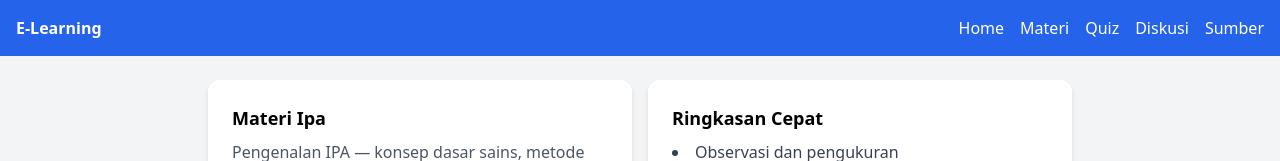
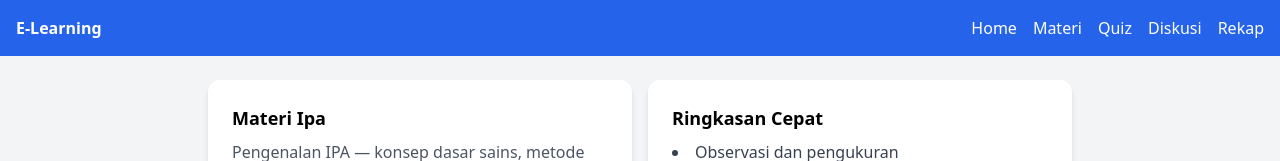
Before and after one commit to R1ddler11/lkpd6, a plain HTML site: page index.html in a window 1280 px wide. Shown: the top 161 px of the page. Drawn offline with nearby package versions, Linux system fonts and the light colour scheme.

Commit message:
Update index.html

```diff
--- a/index.html
+++ b/index.html
@@ -16,7 +16,7 @@
             <li><button onclick="switchTab('materi')" class="hover:text-gray-200">Materi</button></li>
             <li><button onclick="switchTab('quiz')" class="hover:text-gray-200">Quiz</button></li>
             <li><button onclick="switchTab('diskusi')" class="hover:text-gray-200">Diskusi</button></li>
-            <li><button onclick="switchTab('rekap')" class="hover:text-gray-200">Sumber</button></li>
+            <li><button onclick="switchTab('rekap')" class="hover:text-gray-200">Rekap</button></li>
         </ul>
     </nav>
 
```
